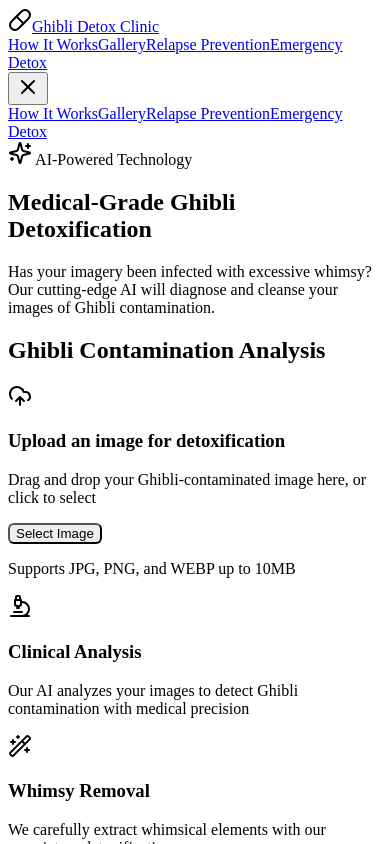
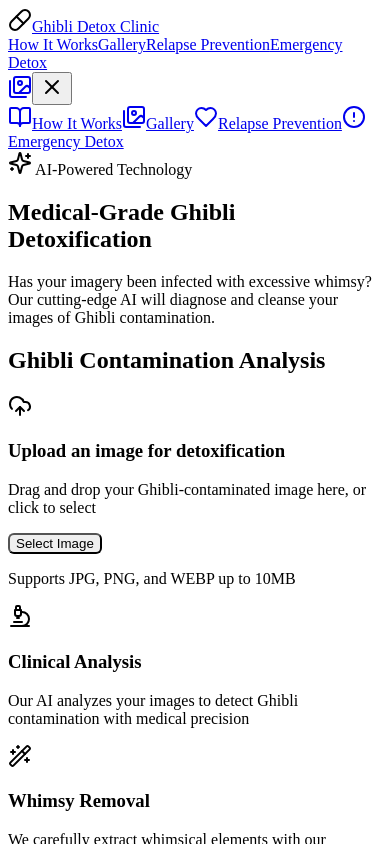
Before and after one commit to deepto98/studio-ghibli-detox, a React (Vite) app in the folder client/: page / in a window 390 px wide. Both pictures are taken after a click on the button 28 px from the left and 88 px from the top of the page. Shown: the top 844 px of the page. Built offline with nearby package versions, Linux system fonts and the light colour scheme.

Commit message:
improved navbar style, added gallery icon in mobile display, fixed spinner filling animation while uploading image

```diff
--- a/client/src/components/navbar.tsx
+++ b/client/src/components/navbar.tsx
@@ -1,66 +1,108 @@
 import { Link, useLocation } from "wouter";
-import { Pill, Menu, X } from "lucide-react";
-import { useState } from "react";
+import { Pill, Menu, X, Images, BookOpen, Heart, AlertCircle } from "lucide-react";
+import { useState, useEffect } from "react";
+import { useIsMobile } from "@/hooks/use-mobile";
 
 export default function Navbar() {
   const [location] = useLocation();
   const [mobileMenuOpen, setMobileMenuOpen] = useState(false);
 
+  // Set a class on body when menu is open to prevent scrolling
+  useEffect(() => {
+    if (mobileMenuOpen) {
+      document.body.classList.add('overflow-hidden');
+    } else {
+      document.body.classList.remove('overflow-hidden');
+    }
+
+    return () => {
+      document.body.classList.remove('overflow-hidden');
+    };
+  }, [mobileMenuOpen]);
+
+  const toggleMobileMenu = () => {
+    setMobileMenuOpen(!mobileMenuOpen);
+  };
+
+  const navItems = [
+    {
+      path: "/how-it-works",
+      label: "How It Works",
+      type: "regular",
+      icon: <BookOpen className="h-5 w-5 mr-2" />
+    },
+    {
+      path: "/gallery",
+      label: "Gallery",
+      type: "regular",
+      icon: <Images className="h-5 w-5 mr-2" />
+    },
+    {
+      path: "/relapse-prevention",
+      label: "Relapse Prevention",
+      type: "regular",
+      icon: <Heart className="h-5 w-5 mr-2" />
+    },
+    {
+      path: "/",
+      label: "Emergency Detox",
+      type: "cta",
+      icon: <AlertCircle className="h-5 w-5 mr-2" />
+    }
+  ];
+
   return (
-    <nav className="bg-white shadow-sm">
+    <>
+      <nav className="bg-white shadow-md sticky top-0 z-50 border-b border-blue-100">
         <div className="max-w-7xl mx-auto px-4 sm:px-6 lg:px-8">
           <div className="flex justify-between h-16">
             {/* Logo and brand name */}
             <div className="flex-shrink-0 flex items-center">
-            <Pill className="text-clinic-blue-dark h-6 w-6 mr-2" />
-            <Link href="/" className="font-bold text-xl">
+              <div className="flex items-center bg-blue-50 p-1 rounded-md">
+                <Pill className="text-blue-600 h-6 w-6 mr-1" />
+                <Link href="/" className="font-bold text-xl text-blue-800 tracking-tight">
                   Ghibli Detox Clinic
                 </Link>
               </div>
+            </div>
 
             {/* Desktop navigation */}
-          <div className="hidden md:flex items-center space-x-1">
+            <div className="hidden md:flex items-center space-x-2">
+              {navItems.map((item) => (
                 <Link
-              href="/how-it-works"
-              className={`px-3 py-2 text-sm font-medium rounded-md ${
-                location === "/how-it-works"
-                  ? "bg-gray-100"
-                  : "hover:bg-gray-100"
-              }`}
+                  key={item.path}
+                  href={item.path}
+                  className={`
+                    ${item.type === 'cta'
+                      ? 'px-4 py-2 text-sm font-medium text-white bg-blue-600 rounded-md hover:bg-blue-700 shadow-sm transition-colors duration-200'
+                      : `px-3 py-2 text-sm font-medium rounded-md transition-colors duration-200 ${
+                          location === item.path
+                            ? 'bg-blue-100 text-blue-800'
+                            : 'hover:bg-gray-100 text-gray-700'
+                        }`
+                    }
+                  `}
                 >
-              How It Works
+                  {item.label}
                 </Link>
-            <Link
-              href="/gallery"
-              className={`px-3 py-2 text-sm font-medium rounded-md ${
-                location === "/gallery" ? "bg-gray-100" : "hover:bg-gray-100"
-              }`}
-            >
-              Gallery
-            </Link>
-            <Link
-              href="/relapse-prevention"
-              className={`px-3 py-2 text-sm font-medium rounded-md ${
-                location === "/relapse-prevention"
-                  ? "bg-gray-100"
-                  : "hover:bg-gray-100"
-              }`}
-            >
-              Relapse Prevention
-            </Link>
-            <Link
-              href="/"
-              className="ml-2 px-4 py-2 text-sm font-medium text-white bg-blue-600 rounded-md hover:bg-blue-700"
-            >
-              Emergency Detox
-            </Link>
+              ))}
             </div>
 
             {/* Mobile menu button */}
             <div className="md:hidden flex items-center">
+              <Link
+                href="/gallery"
+                className={`p-2 mr-1 rounded-md ${
+                  location === "/gallery"
+                    ? "bg-blue-100 text-blue-800"
+                    : "text-blue-600 hover:bg-blue-50"
+                } focus:outline-none`}
+              >
+                <Images className="h-6 w-6" />
+              </Link>
               <button
-              className="text-gray-500 hover:text-gray-700 focus:outline-none"
-              onClick={() => setMobileMenuOpen(!mobileMenuOpen)}
+                onClick={toggleMobileMenu}
+                className="p-2 rounded-md text-gray-700 hover:bg-gray-100 focus:outline-none"
               >
                 {mobileMenuOpen ? (
                   <X className="h-6 w-6" />
@@ -70,53 +112,33 @@
               </button>
             </div>
           </div>
+        </div>
 
-        {/* Mobile menu */}
+        {/* Mobile menu, show/hide based on menu state */}
         {mobileMenuOpen && (
-          <div className="md:hidden pb-3 pt-1">
-            <div className="flex flex-col space-y-2">
+          <div className="md:hidden bg-white shadow-lg pt-2 pb-3 px-4 space-y-1 border-t border-gray-200">
+            {navItems.map((item) => (
               <Link
-                href="/how-it-works"
-                className={`block px-3 py-2 text-sm font-medium rounded-md ${
-                  location === "/how-it-works"
-                    ? "bg-gray-100"
-                    : "hover:bg-gray-100"
-                }`}
+                key={item.path}
+                href={item.path}
                 onClick={() => setMobileMenuOpen(false)}
+                className={`
+                  flex items-center px-3 py-2 rounded-md text-base font-medium ${
+                    item.type === 'cta'
+                      ? 'bg-blue-600 text-white hover:bg-blue-700'
+                      : location === item.path
+                        ? 'bg-blue-100 text-blue-800'
+                        : 'text-gray-700 hover:bg-gray-100'
+                  }
+                `}
               >
-                How It Works
+                {item.icon}
+                {item.label}
               </Link>
-              <Link
-                href="/gallery"
-                className={`block px-3 py-2 text-sm font-medium rounded-md ${
-                  location === "/gallery" ? "bg-gray-100" : "hover:bg-gray-100"
-                }`}
-                onClick={() => setMobileMenuOpen(false)}
-              >
-                Gallery
-              </Link>
-              <Link
-                href="/relapse-prevention"
-                className={`block px-3 py-2 text-sm font-medium rounded-md ${
-                  location === "/relapse-prevention"
-                    ? "bg-gray-100"
-                    : "hover:bg-gray-100"
-                }`}
-                onClick={() => setMobileMenuOpen(false)}
-              >
-                Relapse Prevention
-              </Link>
-              <Link
-                href="/"
-                className="block px-3 py-2 text-sm font-medium text-white bg-blue-600 rounded-md hover:bg-blue-700"
-                onClick={() => setMobileMenuOpen(false)}
-              >
-                Emergency Detox
-              </Link>
-            </div>
+            ))}
           </div>
         )}
-      </div>
       </nav>
+    </>
   );
 }
--- a/client/src/index.css
+++ b/client/src/index.css
@@ -57,4 +57,6 @@
     border-radius: 0.375rem; /* Explicit fallback */
     @apply rounded-md; /* Will use CSS vars if available */
   }
+
+
 }
```
Also changed, not shown: client/src/components/image-upload-area.tsx (+101 -47 lines). Lines whose indentation alone changed are shown as unchanged.
